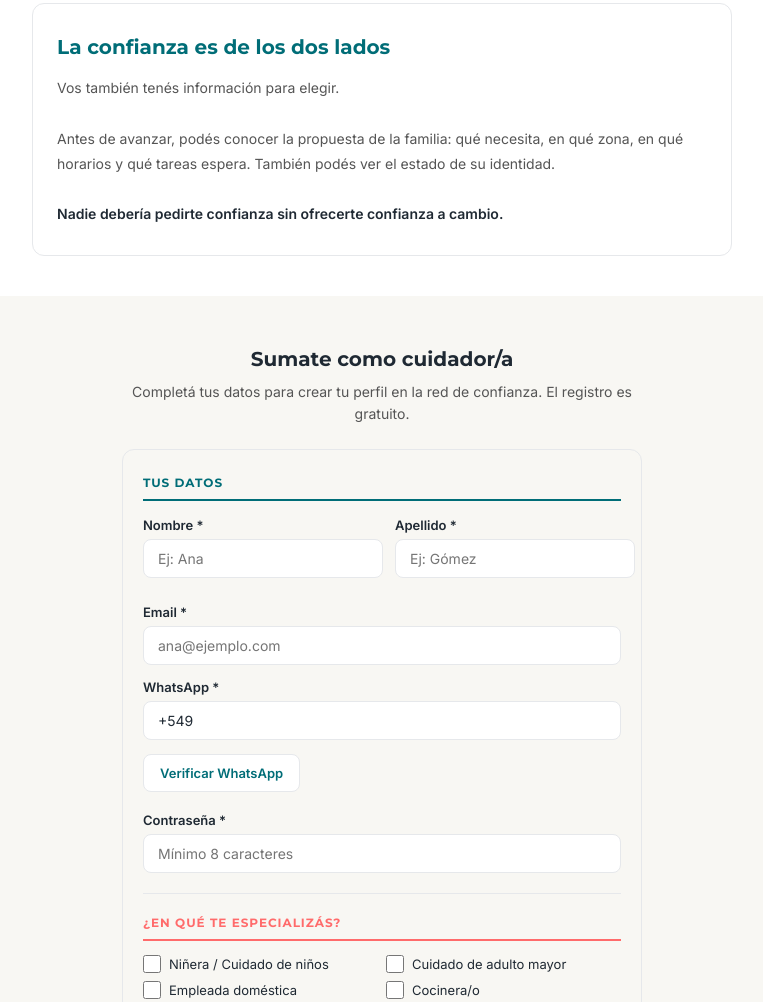
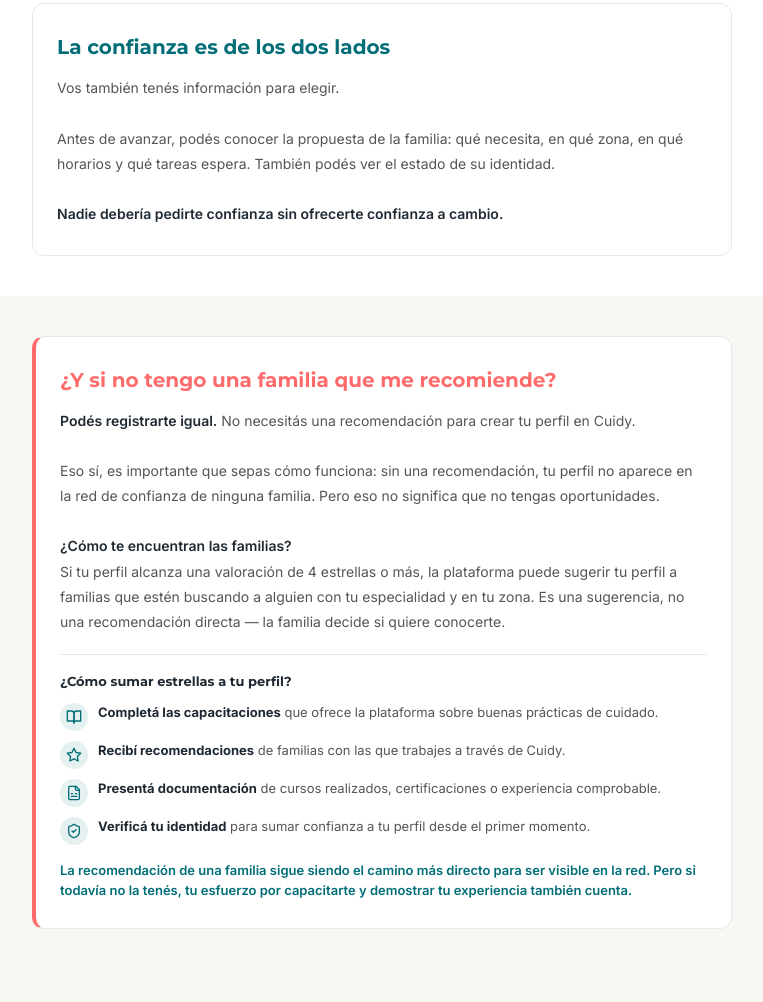
Before and after one commit to marianamela/qqmc, a website: page client/sumate-cuidador.html in a window 1280 px wide. Shown: the part 1124-2126 px from the top of the page, without its empty margins (258-1021 px from the left). Drawn offline with Linux system fonts and the light colour scheme.

Commit message:
fix: iconos SVG en landing + sección sin recomendación en sumate-cuidador
- index.html: reemplazar emojis por iconos SVG Lucide, alineación consistente,
  avatar Caro restaurado.
- sumate-cuidador.html: nueva sección explicativa para cuidadores sin
  recomendación — cómo funciona el sistema de estrellas (capacitaciones,
  recomendaciones, documentación, verificación) y cuándo la plataforma
  sugiere su perfil (4+ estrellas). Nota del formulario actualizada.
- sw.js: cache version 14

```diff
--- a/client/sumate-cuidador.html
+++ b/client/sumate-cuidador.html
@@ -485,6 +485,47 @@
       </div>
     </section>
 
+    <!-- ¿Qué pasa si no tenés recomendación? -->
+    <section class="sc-value sc-value--marfil">
+      <div class="sc-value__inner">
+        <div class="sc-value__card" style="border-left:4px solid var(--coral,#FF6B6B);">
+          <h2 class="sc-value__title" style="color:var(--coral,#FF6B6B);">¿Y si no tengo una familia que me recomiende?</h2>
+          <p class="sc-value__text">
+            <strong>Podés registrarte igual.</strong> No necesitás una recomendación para crear tu perfil en Cuidy.<br><br>
+            Eso sí, es importante que sepas cómo funciona: sin una recomendación, tu perfil no aparece en la red de confianza de ninguna familia. Pero eso no significa que no tengas oportunidades.<br><br>
+            <strong>¿Cómo te encuentran las familias?</strong><br>
+            Si tu perfil alcanza una valoración de 4 estrellas o más, la plataforma puede sugerir tu perfil a familias que estén buscando a alguien con tu especialidad y en tu zona. Es una sugerencia, no una recomendación directa — la familia decide si quiere conocerte.
+          </p>
+
+          <div style="margin-top:20px;padding-top:16px;border-top:1px solid var(--gris,#E6E8EB);">
+            <p style="font-size:13px;font-weight:700;color:var(--noche,#1F2933);margin-bottom:12px;font-family:'Montserrat',sans-serif;">¿Cómo sumar estrellas a tu perfil?</p>
+            <div style="display:flex;flex-direction:column;gap:10px;">
+              <div style="display:flex;gap:10px;align-items:flex-start;">
+                <div style="width:28px;height:28px;border-radius:50%;background:rgba(0,109,119,0.1);display:flex;align-items:center;justify-content:center;flex-shrink:0"><svg width="16" height="16" viewBox="0 0 24 24" fill="none" stroke="var(--teal,#006D77)" stroke-width="2" stroke-linecap="round" stroke-linejoin="round"><path d="M2 3h6a4 4 0 0 1 4 4v14a3 3 0 0 0-3-3H2z"/><path d="M22 3h-6a4 4 0 0 0-4 4v14a3 3 0 0 1 3-3h7z"/></svg></div>
+                <p style="font-size:13px;color:#555;line-height:1.5;margin:0"><strong style="color:var(--noche)">Completá las capacitaciones</strong> que ofrece la plataforma sobre buenas prácticas de cuidado.</p>
+              </div>
+              <div style="display:flex;gap:10px;align-items:flex-start;">
+                <div style="width:28px;height:28px;border-radius:50%;background:rgba(0,109,119,0.1);display:flex;align-items:center;justify-content:center;flex-shrink:0"><svg width="16" height="16" viewBox="0 0 24 24" fill="none" stroke="var(--teal,#006D77)" stroke-width="2" stroke-linecap="round" stroke-linejoin="round"><polygon points="12 2 15.09 8.26 22 9.27 17 14.14 18.18 21.02 12 17.77 5.82 21.02 7 14.14 2 9.27 8.91 8.26 12 2"/></svg></div>
+                <p style="font-size:13px;color:#555;line-height:1.5;margin:0"><strong style="color:var(--noche)">Recibí recomendaciones</strong> de familias con las que trabajes a través de Cuidy.</p>
+              </div>
+              <div style="display:flex;gap:10px;align-items:flex-start;">
+                <div style="width:28px;height:28px;border-radius:50%;background:rgba(0,109,119,0.1);display:flex;align-items:center;justify-content:center;flex-shrink:0"><svg width="16" height="16" viewBox="0 0 24 24" fill="none" stroke="var(--teal,#006D77)" stroke-width="2" stroke-linecap="round" stroke-linejoin="round"><path d="M15 2H6a2 2 0 0 0-2 2v16a2 2 0 0 0 2 2h12a2 2 0 0 0 2-2V7Z"/><path d="M14 2v4a2 2 0 0 0 2 2h4"/><path d="M10 13H8"/><path d="M16 17H8"/><path d="M16 13h-2"/></svg></div>
+                <p style="font-size:13px;color:#555;line-height:1.5;margin:0"><strong style="color:var(--noche)">Presentá documentación</strong> de cursos realizados, certificaciones o experiencia comprobable.</p>
+              </div>
+              <div style="display:flex;gap:10px;align-items:flex-start;">
+                <div style="width:28px;height:28px;border-radius:50%;background:rgba(0,109,119,0.1);display:flex;align-items:center;justify-content:center;flex-shrink:0"><svg width="16" height="16" viewBox="0 0 24 24" fill="none" stroke="var(--teal,#006D77)" stroke-width="2" stroke-linecap="round" stroke-linejoin="round"><path d="M20 13c0 5-3.5 7.5-7.66 8.95a1 1 0 0 1-.67-.01C7.5 20.5 4 18 4 13V6a1 1 0 0 1 1-1c2 0 4.5-1.2 6.24-2.72a1.17 1.17 0 0 1 1.52 0C14.51 3.81 17 5 19 5a1 1 0 0 1 1 1z"/><path d="m9 12 2 2 4-4"/></svg></div>
+                <p style="font-size:13px;color:#555;line-height:1.5;margin:0"><strong style="color:var(--noche)">Verificá tu identidad</strong> para sumar confianza a tu perfil desde el primer momento.</p>
+              </div>
+            </div>
+          </div>
+
+          <p style="font-size:13px;color:var(--teal,#006D77);font-weight:600;margin-top:16px;line-height:1.5;">
+            La recomendación de una familia sigue siendo el camino más directo para ser visible en la red. Pero si todavía no la tenés, tu esfuerzo por capacitarte y demostrar tu experiencia también cuenta.
+          </p>
+        </div>
+      </div>
+    </section>
+
     <!-- ========== REGISTRO UNIFICADO ========== -->
     <section class="sc-form is-visible" id="ingreso" style="display:block;background:var(--marfil,#F8F7F3)">
       <div class="sc-form__inner">
@@ -575,7 +616,7 @@
             </div>
 
             <button type="submit" class="m-btn m-btn--teal m-btn--full" id="btnRegSubmit" style="padding:14px;font-size:15px;margin-top:20px">Crear mi perfil</button>
-            <p class="sc-form__note">Registro 100% gratuito. Tu perfil solo es visible cuando una familia te recomienda.</p>
+            <p class="sc-form__note">Registro 100% gratuito. Si tenés una recomendación, tu perfil es visible en la red de esa familia. Si no, podés sumar estrellas para que la plataforma te sugiera.</p>
             <div class="sc-form__msg" id="regMsg"></div>
           </form>
         </div>
```
Also changed, not shown: 1 other file.
